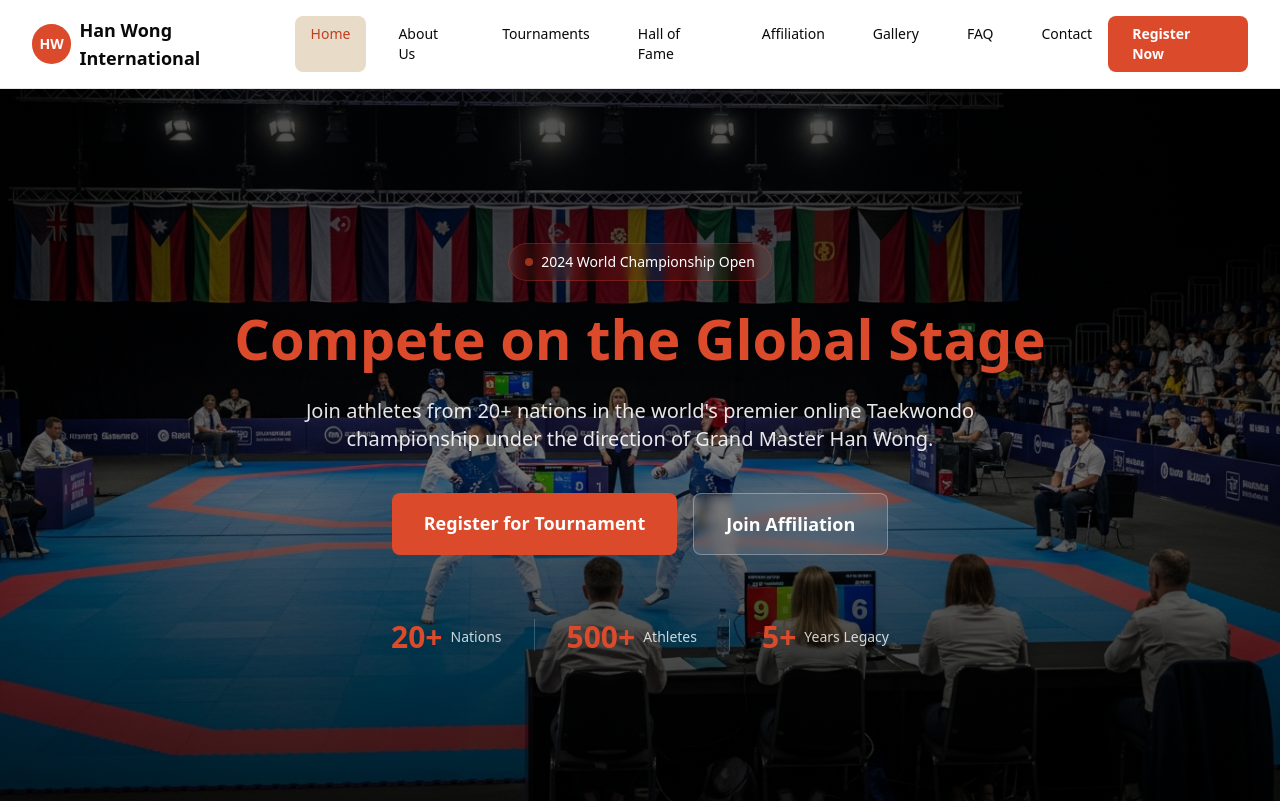
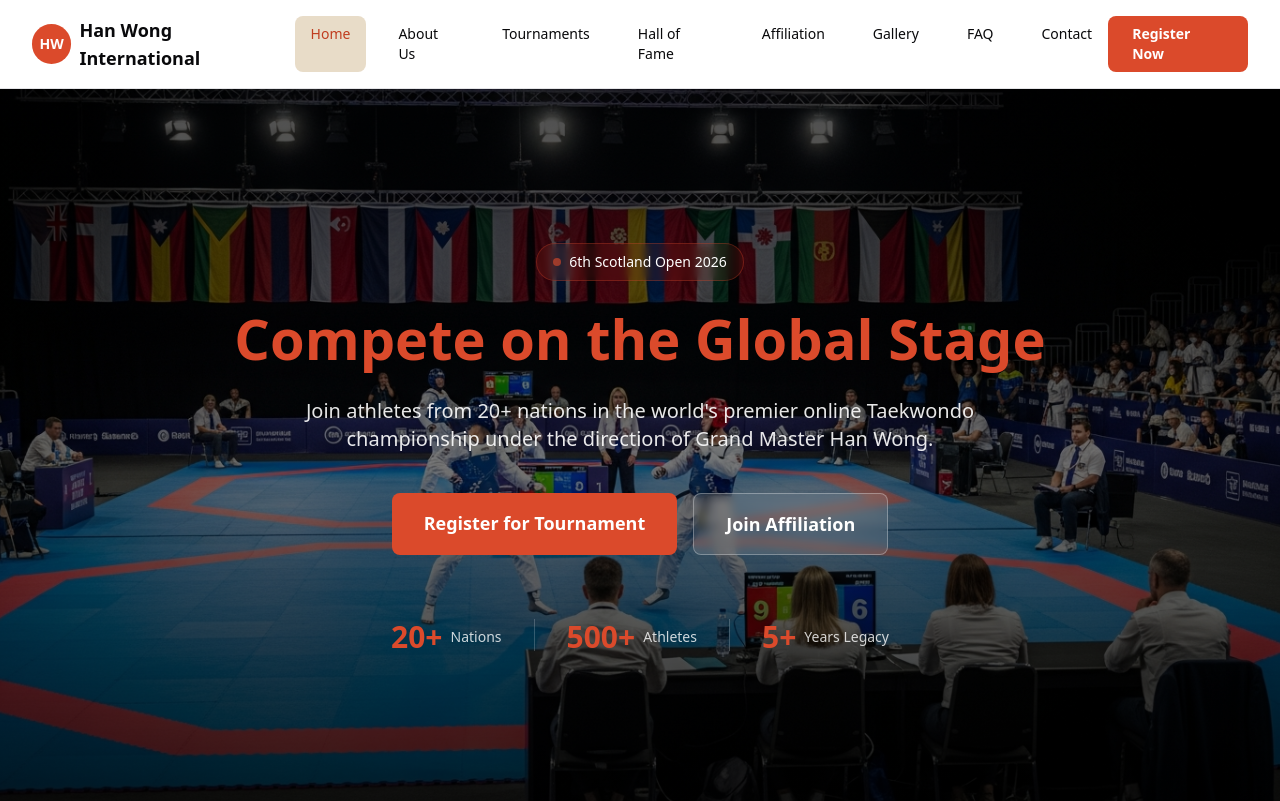
Before and after one commit to tushgaurav/hanwong, a Next.js app: page / in a window 1280 px wide. Shown: the top 801 px of the page. Built offline with nearby package versions, Linux system fonts and the light colour scheme.

Commit message:
Changed the tournament name on the home page!

```diff
--- a/app/page.tsx
+++ b/app/page.tsx
@@ -17,7 +17,7 @@ export default function Home() {
         <div className="relative z-[3] text-center text-white max-w-4xl px-8">
           <div className="inline-flex items-center gap-2 bg-[#db4a2b]/10 border border-[#db4a2b]/30 px-4 py-2 rounded-full text-sm mb-6 backdrop-blur-[4px]">
             <span className="inline-block w-2 h-2 bg-[var(--primary)] rounded-full animate-pulse-custom"></span>
-            <span>2024 World Championship Open</span>
+            <span>6th Scotland Open 2026</span>
           </div>
           <h1 className="text-4xl md:text-6xl lg:text-[3.5rem] font-black mb-6 leading-[1.2]">
             Compete on the <span className="text-[var(--primary)]">Global Stage</span>
```
